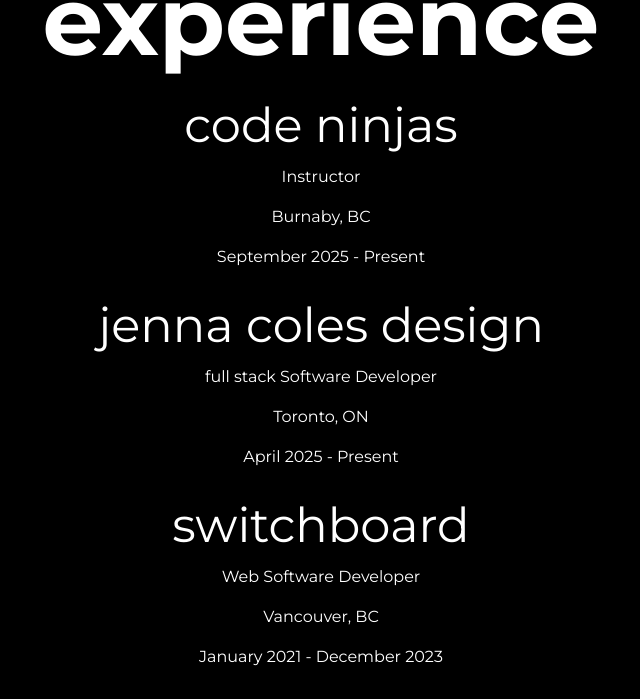
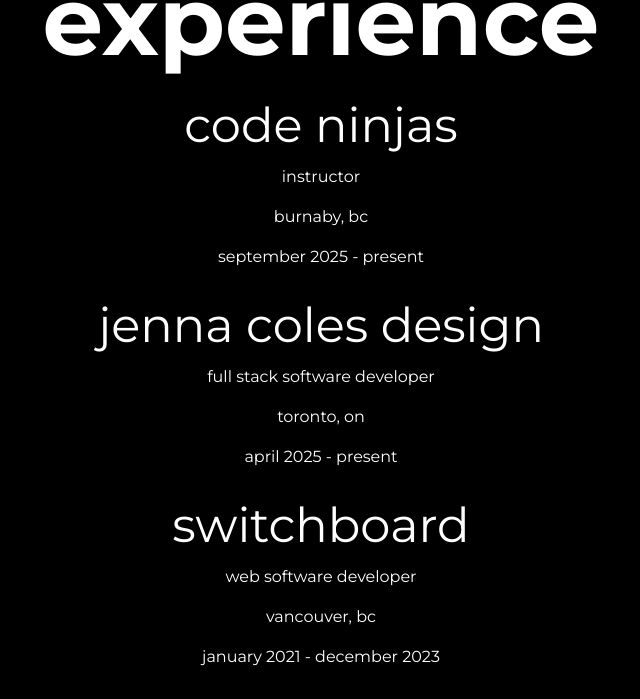
Before and after one commit to hsnfwz/hussein-fawaz-portfolio, a Next.js app: page / in a window 1280 px wide. Shown: the part 907-1606 px from the top of the page, without its empty margins (319-959 px from the left). Built offline with nearby package versions, Linux system fonts and the light colour scheme.

Commit message:
updated lowercase

```diff
--- a/src/app/page.tsx
+++ b/src/app/page.tsx
@@ -65,25 +65,25 @@
               <h2 className="text-center text-2xl lowercase md:text-5xl">
                 Code Ninjas
               </h2>
-              <h3 className="text-center">Instructor</h3>
-              <h3 className="text-center">Burnaby, BC</h3>
-              <h3 className="text-center">September 2025 - Present</h3>
+              <h3 className="text-center lowercase">Instructor</h3>
+              <h3 className="text-center lowercase">Burnaby, BC</h3>
+              <h3 className="text-center lowercase">September 2025 - Present</h3>
             </div>
             <div className="flex flex-col gap-4">
               <h2 className="text-center text-2xl lowercase md:text-5xl">
                 Jenna Coles Design
               </h2>
-              <h3 className="text-center">full stack Software Developer</h3>
-              <h3 className="text-center">Toronto, ON</h3>
-              <h3 className="text-center">April 2025 - Present</h3>
+              <h3 className="text-center lowercase">full stack Software Developer</h3>
+              <h3 className="text-center lowercase">Toronto, ON</h3>
+              <h3 className="text-center lowercase">April 2025 - Present</h3>
             </div>
             <div className="flex flex-col gap-4">
               <h2 className="text-center text-2xl lowercase md:text-5xl">
                 Switchboard
               </h2>
-              <h3 className="text-center">Web Software Developer</h3>
-              <h3 className="text-center">Vancouver, BC</h3>
-              <h3 className="text-center">January 2021 - December 2023</h3>
+              <h3 className="text-center lowercase">Web Software Developer</h3>
+              <h3 className="text-center lowercase">Vancouver, BC</h3>
+              <h3 className="text-center lowercase">January 2021 - December 2023</h3>
             </div>
           </div>
           <Link
```
